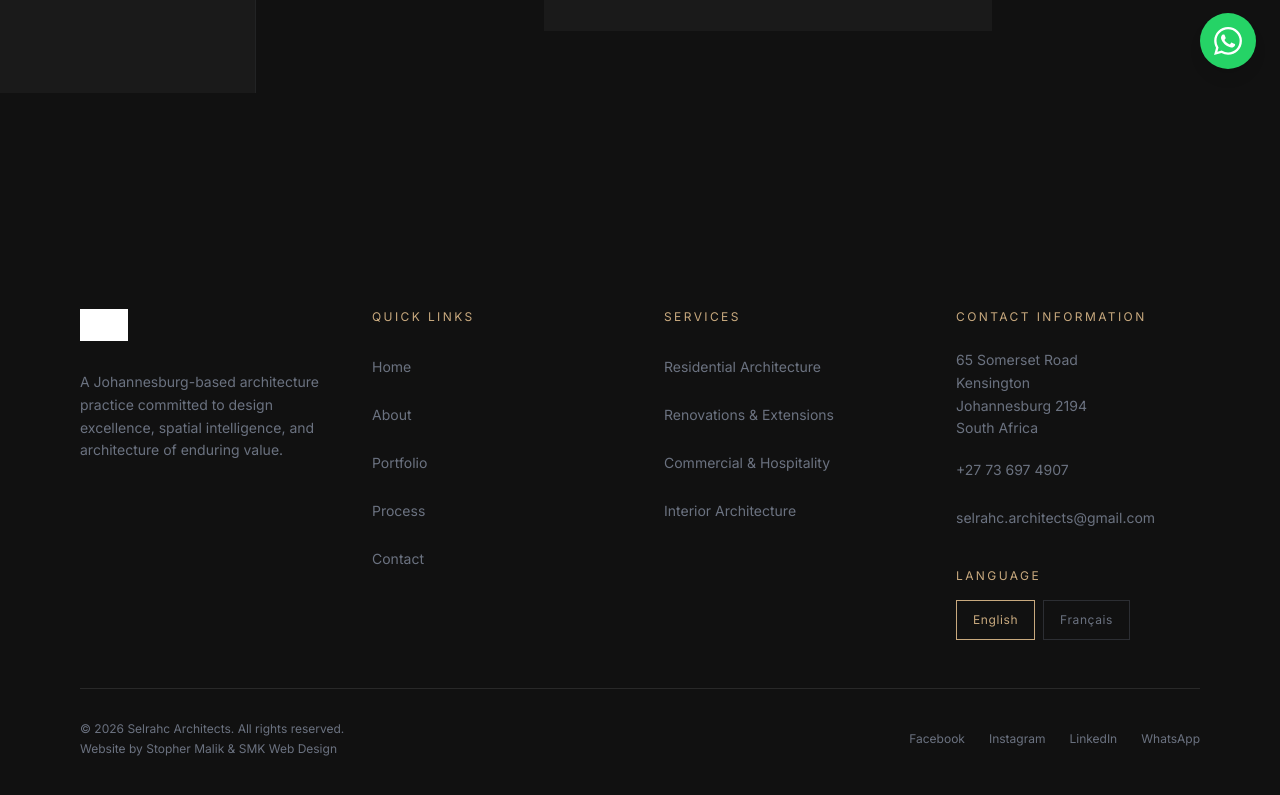
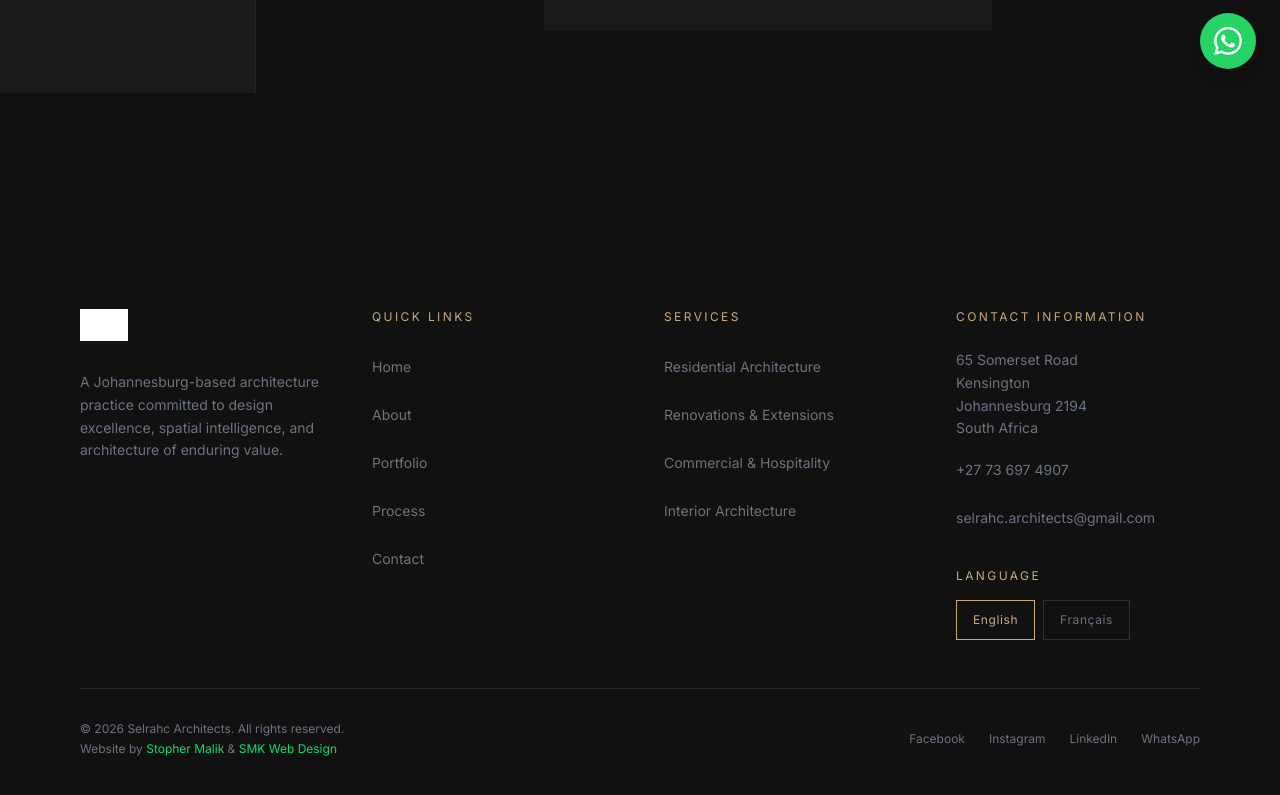
Before and after one commit to malikstopher-dev/selrahc-nemotron, a Next.js app: page /admin/login in a window 1280 px wide. Shown: the part 707-1502 px from the top of the page. Built offline with nearby package versions, Linux system fonts and the light colour scheme; no server answers; the database is empty.

Commit message:
style: make footer credit links bright green

```diff
--- a/src/components/layout/Footer.tsx
+++ b/src/components/layout/Footer.tsx
@@ -113,11 +113,11 @@ export default function Footer() {
             </p>
             <p className="text-xs text-arch-gray text-center md:text-left">
               Website by{' '}
-              <a href="https://stopher-malik.co.za" target="_blank" rel="noopener noreferrer" className="hover:text-white transition-colors focus-visible:outline-none focus-visible:ring-1 focus-visible:ring-arch-bronze" aria-label="Stopher Malik - Web Developer">
+              <a href="https://stopher-malik.co.za" target="_blank" rel="noopener noreferrer" className="text-green-400 hover:text-green-300 transition-colors focus-visible:outline-none focus-visible:ring-1 focus-visible:ring-green-400" aria-label="Stopher Malik - Web Developer">
                 Stopher Malik
               </a>
               {' '}&{' '}
-              <a href="https://smk.stopher-malik.co.za" target="_blank" rel="noopener noreferrer" className="hover:text-white transition-colors focus-visible:outline-none focus-visible:ring-1 focus-visible:ring-arch-bronze" aria-label="SMK Web Design">
+              <a href="https://smk.stopher-malik.co.za" target="_blank" rel="noopener noreferrer" className="text-green-400 hover:text-green-300 transition-colors focus-visible:outline-none focus-visible:ring-1 focus-visible:ring-green-400" aria-label="SMK Web Design">
                 SMK Web Design
               </a>
             </p>
```
